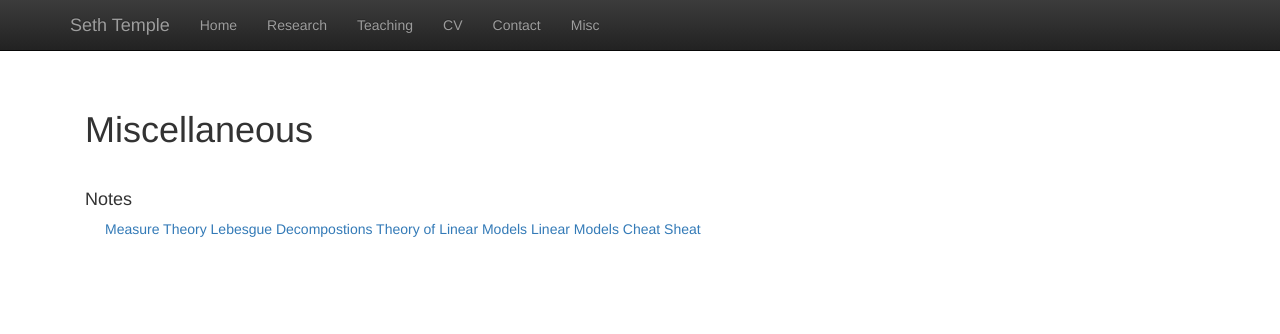
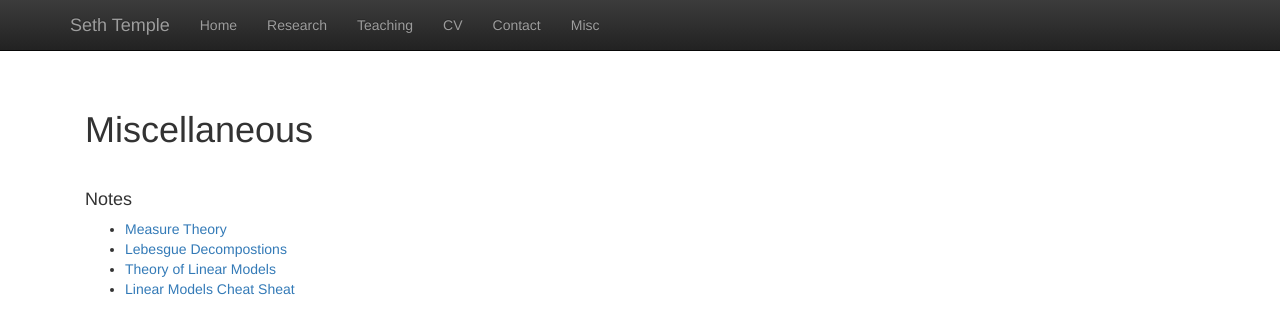
Before and after one commit to sdtemple/sdtemple.github.io, a Jekyll site: the page built from misc.html, in a window 1280 px wide. Shown: the top 334 px of the page. Built offline with Jekyll 4.4.1, drawn with Linux system fonts in a browser that asks for light colours; nearby versions of some CDN libraries; library files that are not in the unit come from our copies.

Commit message:
Update misc.html

```diff
--- a/misc.html
+++ b/misc.html
@@ -7,9 +7,11 @@ title:  'Research'
 <br/>
 <h4>Notes</h4>
 <p class="content" style="padding:0px;margin:0px 20px 0px;">
-  <a href = "http://cdsinclair.org">Measure Theory</a>
-  <a href = "http://cdsinclair.org">Lebesgue Decompostions</a>
-  <a href = "http://cdsinclair.org">Theory of Linear Models</a>
-  <a href = "http://cdsinclair.org">Linear Models Cheat Sheat</a>
+  <ul>
+    <li><a href = "http://cdsinclair.org">Measure Theory</a></li>
+    <li><a href = "http://cdsinclair.org">Lebesgue Decompostions</a></li>
+    <li><a href = "http://cdsinclair.org">Theory of Linear Models</a></li>
+    <li><a href = "http://cdsinclair.org">Linear Models Cheat Sheat</a></li>
+  </ul>
  </p>
 <br/>
```
